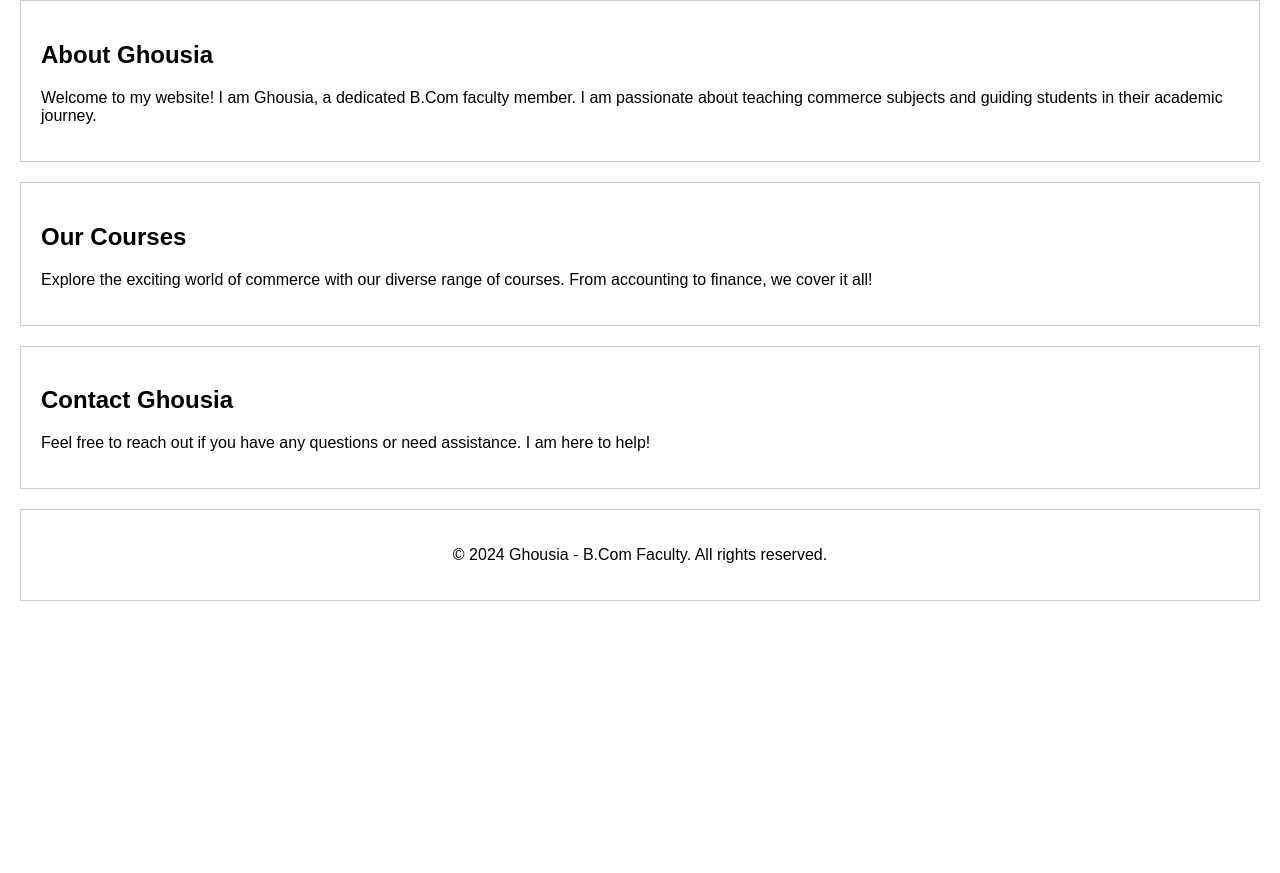
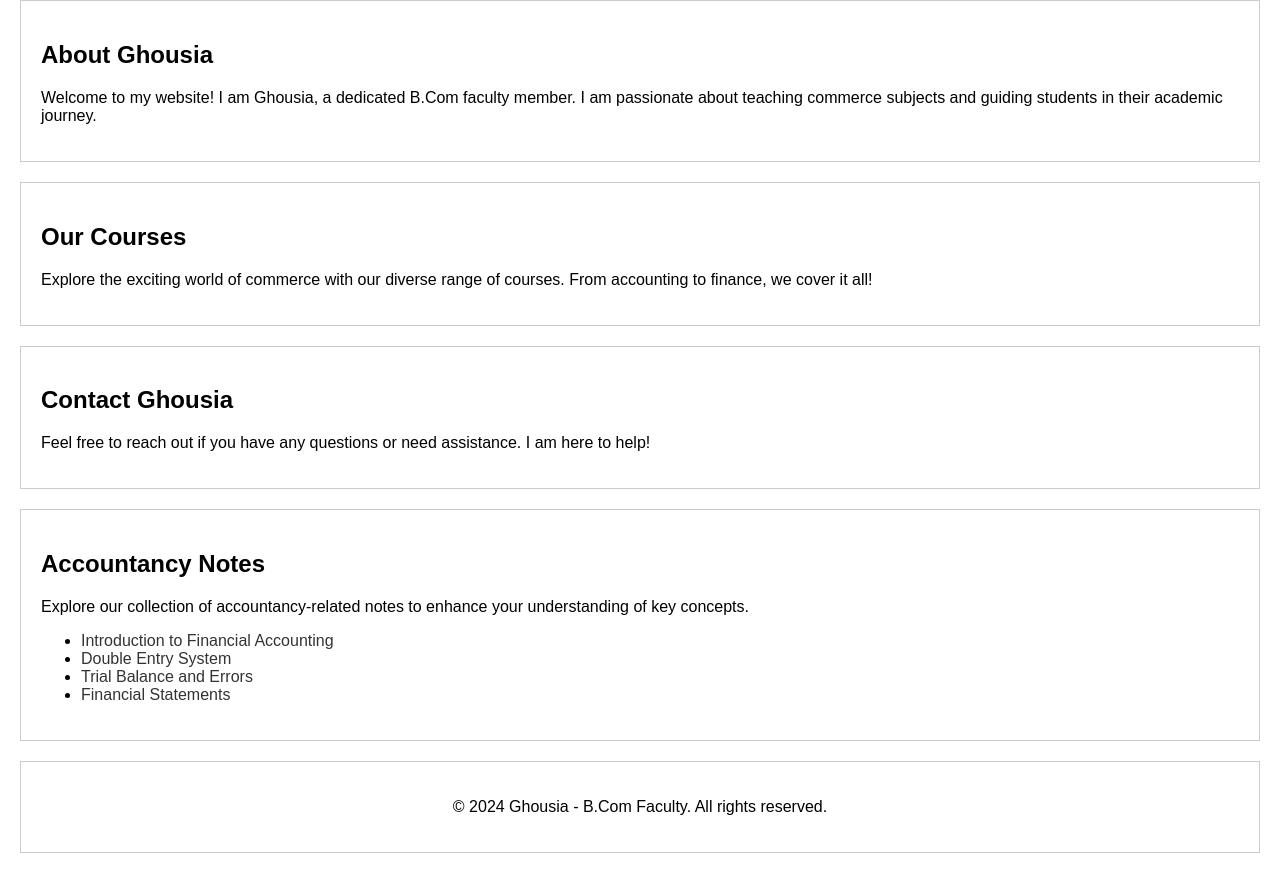
Before and after one commit to ZahoorNuzhat/website, a plain HTML site: page index.html in a window 1280 px wide. Shown: the part 308-1181 px from the top of the page. Before the commit the page ends 929 px from the top, so only its background shows below. Drawn offline with Linux system fonts and the light colour scheme.

Commit message:
Update index.html

```diff
--- a/index.html
+++ b/index.html
@@ -39,6 +39,18 @@
         </form>
     </section>
 
+    <section id="notes">
+    <h2>Accountancy Notes</h2>
+    <p>Explore our collection of accountancy-related notes to enhance your understanding of key concepts.</p>
+    <ul>
+        <li><a href="#">Introduction to Financial Accounting</a></li>
+        <li><a href="#">Double Entry System</a></li>
+        <li><a href="#">Trial Balance and Errors</a></li>
+        <li><a href="#">Financial Statements</a></li>
+        <!-- Add more notes topics here -->
+    </ul>
+</section>
+
     <footer>
         <p>&copy; 2024 Ghousia - B.Com Faculty. All rights reserved.</p>
     </footer>
```
